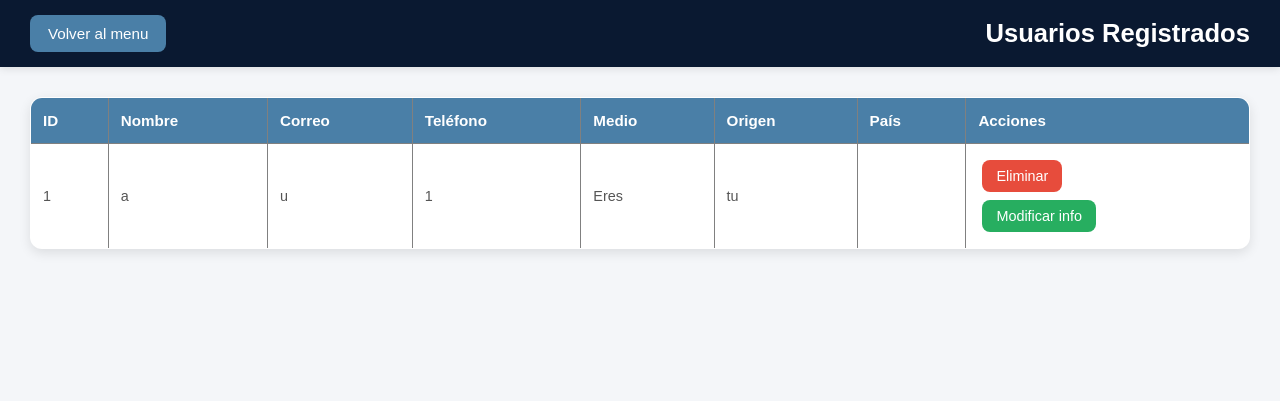
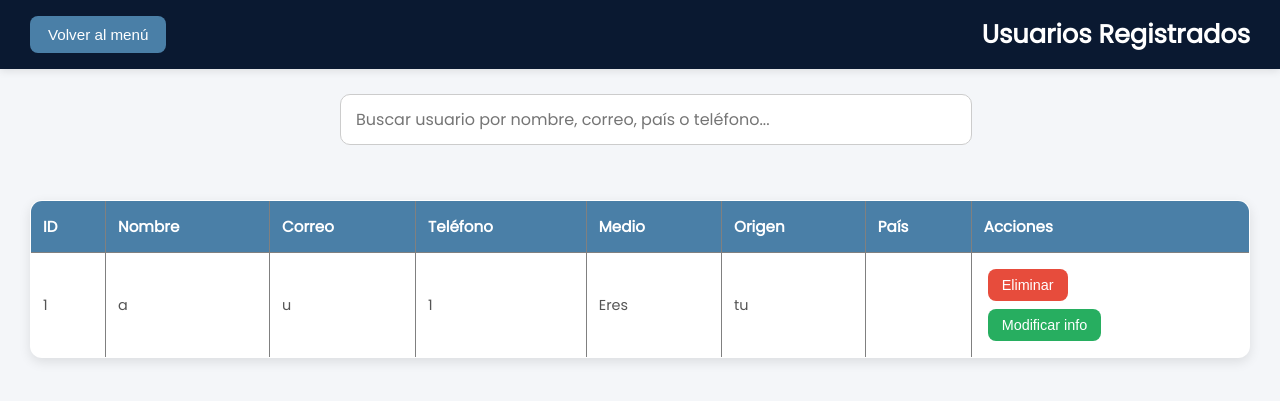
Before and after one commit to iansantic-ops/Palmira, a PHP site: page /administrador/usuarios/usuarios_registrados.php in a window 1280 px wide. Shown: the top 401 px of the page. Run offline with PHP 8.4, Linux system fonts and the light colour scheme; the visitor is signed in with stand-in values (Sample User, id 1); data comes from the database, SQL or seed files in the repository; data that the repository does not hold is empty.

Commit message:
barra de busqueda

```diff
--- a/administrador/usuarios/usuarios_registrados.php
+++ b/administrador/usuarios/usuarios_registrados.php
@@ -5,14 +5,15 @@ if (!isset($_SESSION['idAdmin'])) {
     header("Location: ../index.php");
     exit();
 }
+
 $Usuarios = new Usuarios();
 $result = $Usuarios->Leer();
+
 if (isset($_POST['eliminar']) && isset($_POST['idR'])) {
     $idR = intval($_POST['idR']);
     $eliminado = $Usuarios->eliminarUsuario($idR);
     if ($eliminado) {
-        // Refrescar la lista de usuarios
-        $result = $Usuarios->Leer();
+        $result = $Usuarios->Leer(); // Refrescar lista
     }
 }
 ?>
@@ -23,15 +24,53 @@ if (isset($_POST['eliminar']) && isset($_POST['idR'])) {
     <meta name="viewport" content="width=device-width, initial-scale=1.0">
     <title>Usuarios en plataforma</title>
     <link rel="stylesheet" href="../../assets/css/usuarios.css">
+    <link href="https://fonts.googleapis.com/css2?family=Poppins&display=swap" rel="stylesheet">
+    <style>
+        /* 🔹 Estilo extra solo para la barra de búsqueda */
+        .search-container {
+            text-align: center;
+            margin: 25px auto;
+            width: 90%;
+            max-width: 600px;
+        }
 
+        .search-container input {
+            width: 100%;
+            padding: 12px 15px;
+            border: 1px solid #ccc;
+            border-radius: 10px;
+            font-size: 1rem;
+            font-family: 'Poppins', sans-serif;
+            transition: all 0.3s ease;
+        }
+
+        .search-container input:focus {
+            border-color: var(--azul-medio, #4A7FA7);
+            box-shadow: 0 0 8px rgba(74, 127, 167, 0.3);
+            outline: none;
+        }
+
+        @media (max-width: 480px) {
+            .search-container input {
+                font-size: 0.9rem;
+                padding: 10px;
+            }
+        }
+    </style>
 </head>
 <body>
     <header>
-        <a href="../menu_admin.php"><button>Volver al menu</button></a>
+        <a href="../menu_admin.php"><button>Volver al menú</button></a>
         <h2>Usuarios Registrados</h2>
     </header>
+
+    <!-- 🔍 Barra de búsqueda -->
+    <div class="search-container">
+        <input type="text" id="search" placeholder="Buscar usuario por nombre, correo, país o teléfono...">
+    </div>
+
     <main>
-        <table border="1">
+        <table id="usuariosTabla" border="1">
             <thead>
                 <tr>
                     <th>ID</th>
@@ -47,29 +86,40 @@ if (isset($_POST['eliminar']) && isset($_POST['idR'])) {
             <tbody>
                 <?php foreach ($result as $usuario): ?>
                 <tr>
-                    <td data-label="ID"><?php echo htmlspecialchars($usuario['idR']); ?></td>
-                    <td data-label="Nombre"><?php echo htmlspecialchars($usuario['nombre']); ?></td>
-                    <td data-label="Correo"><?php echo htmlspecialchars($usuario['correo']); ?></td>
-                    <td data-label="Teléfono"><?php echo htmlspecialchars($usuario['telefono']); ?></td>
-                    <td data-label="Medio"><?php echo htmlspecialchars($usuario['medioE']); ?></td>
-                    <td data-label="Origen"><?php echo htmlspecialchars($usuario['origen']); ?></td>
-                    <td data-label="País"><?php echo htmlspecialchars($usuario['pais']); ?></td>
-
+                    <td data-label="ID"><?= htmlspecialchars($usuario['idR']); ?></td>
+                    <td data-label="Nombre"><?= htmlspecialchars($usuario['nombre']); ?></td>
+                    <td data-label="Correo"><?= htmlspecialchars($usuario['correo']); ?></td>
+                    <td data-label="Teléfono"><?= htmlspecialchars($usuario['telefono']); ?></td>
+                    <td data-label="Medio"><?= htmlspecialchars($usuario['medioE']); ?></td>
+                    <td data-label="Origen"><?= htmlspecialchars($usuario['origen']); ?></td>
+                    <td data-label="País"><?= htmlspecialchars($usuario['pais']); ?></td>
                     <td>
                         <form method="POST" action="usuarios_registrados.php" onsubmit="return confirm('¿Estás seguro de eliminar este usuario?');">
-                            <input type="hidden" name="idR" value="<?php echo htmlspecialchars($usuario['idR'], ENT_QUOTES, 'UTF-8'); ?>">
+                            <input type="hidden" name="idR" value="<?= htmlspecialchars($usuario['idR'], ENT_QUOTES, 'UTF-8'); ?>">
                             <button type="submit" name="eliminar">Eliminar</button>
                         </form>
                         <form action="modificar_usuario.php" method="post">
-                            <input type="hidden" name="idR" value="<?php echo htmlspecialchars($usuario['idR'], ENT_QUOTES, 'UTF-8'); ?>">
+                            <input type="hidden" name="idR" value="<?= htmlspecialchars($usuario['idR'], ENT_QUOTES, 'UTF-8'); ?>">
                             <button type="submit" name="modificar">Modificar info</button>
                         </form>
                     </td>
-
                 </tr>
                 <?php endforeach; ?>
             </tbody>
         </table>
     </main>
+
+    <script>
+        // 🔍 Búsqueda en tiempo real
+        document.getElementById("search").addEventListener("keyup", function () {
+            let filter = this.value.toLowerCase().trim();
+            let rows = document.querySelectorAll("#usuariosTabla tbody tr");
+
+            rows.forEach(row => {
+                let text = row.innerText.toLowerCase();
+                row.style.display = text.includes(filter) ? "" : "none";
+            });
+        });
+    </script>
 </body>
 </html>
```
Also changed, not shown: assets/lib/phpqrcode/-errors.txt (+48 -0 lines).
